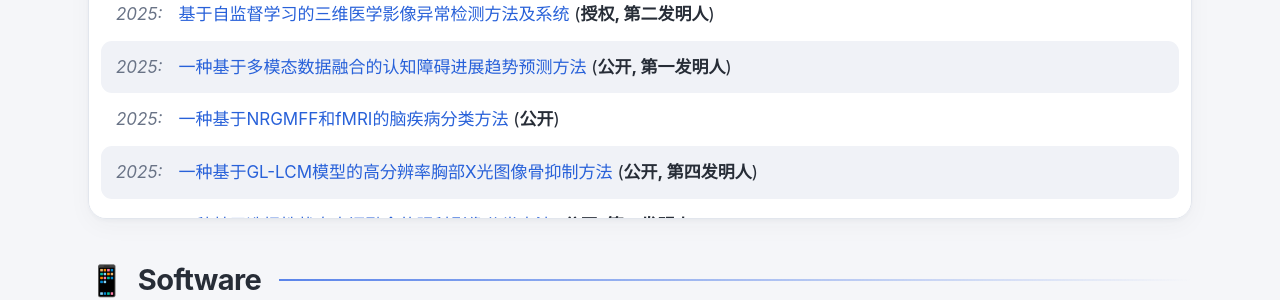
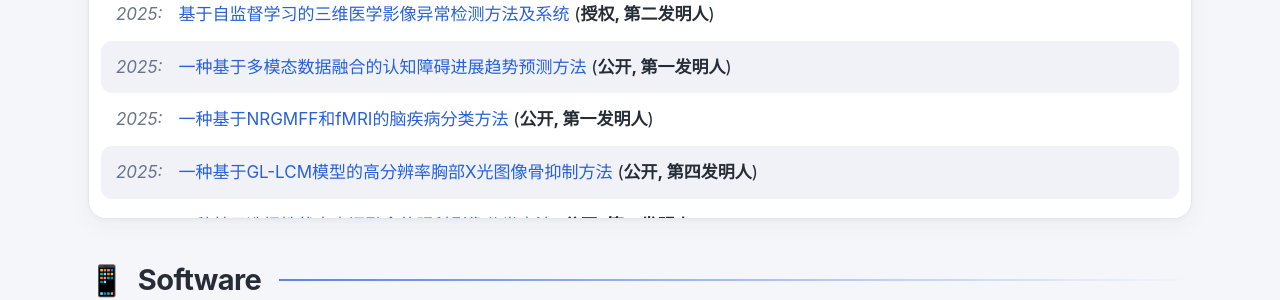
Before and after one commit to JonahJia/JonahJia.github.io, a Jekyll site: the page built from index.html, in a window 1280 px wide and 900 px high, scrolled down 5646 px, cut to the strip 151-451 px from the top of the window. Built offline with Jekyll 4.4.1, drawn with Linux system fonts in a browser that asks for light colours.

Commit message:
Confirm NRGMFF first inventor and Huisheng Yang spelling

```diff
--- a/_data/patents.yml
+++ b/_data/patents.yml
@@ -44,7 +44,8 @@
     "application_number": "202510390988.5",
     "status": "公开",
     "source_type": "application publication notice supplied by user",
-    "url": "https://pss-system.cponline.cnipa.gov.cn/"
+    "url": "https://pss-system.cponline.cnipa.gov.cn/",
+    "inventor_role": "第一发明人"
   },
   {
     "year": "2025",
--- a/_data/software.yml
+++ b/_data/software.yml
@@ -302,7 +302,7 @@
       "Huanhao Chen",
       "Junhao Jia",
       "Rui Yin",
-      "杨辉晟",
+      "Huisheng Yang",
       "Xufeng Ge"
     ],
     "copyright_holders_zh": [
```
